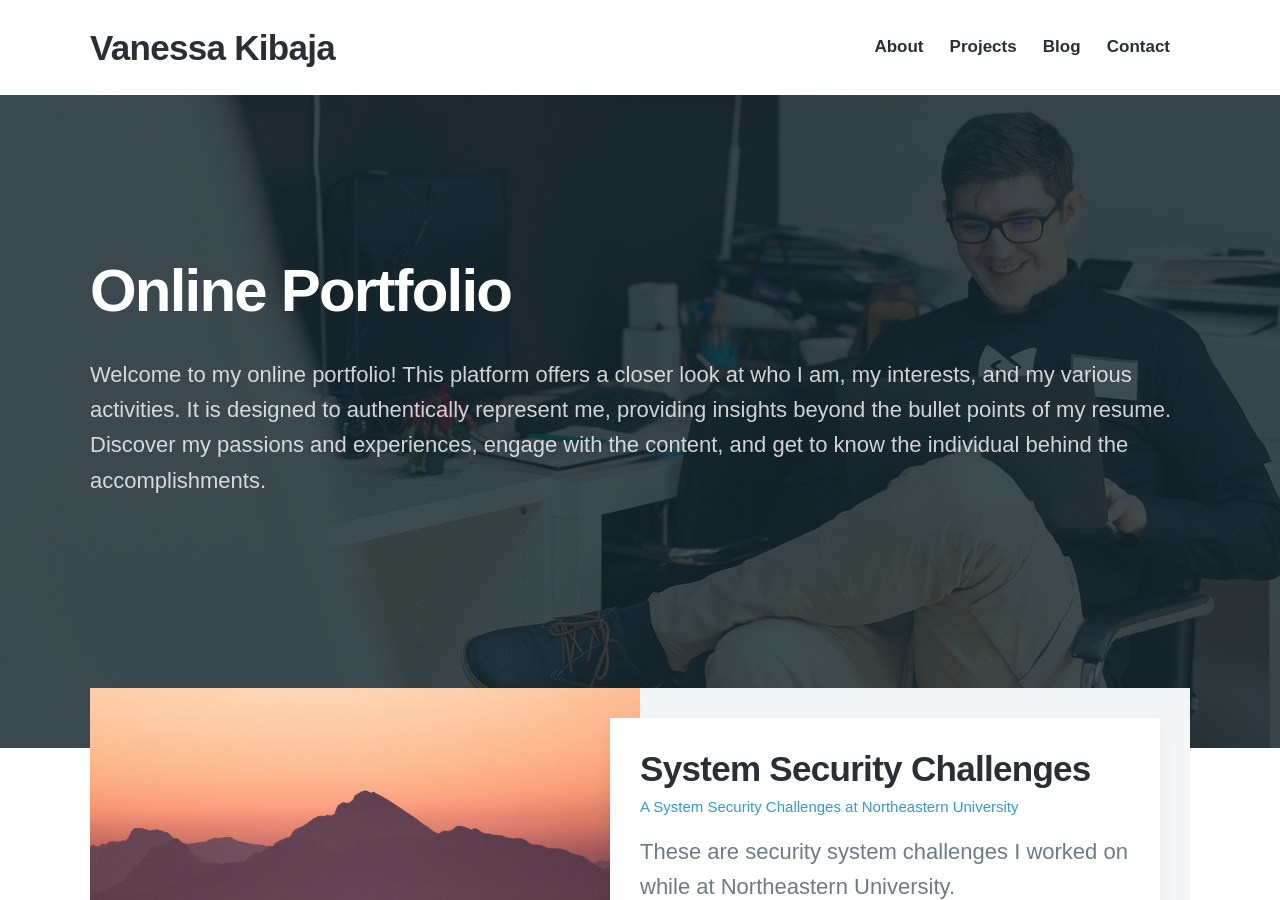
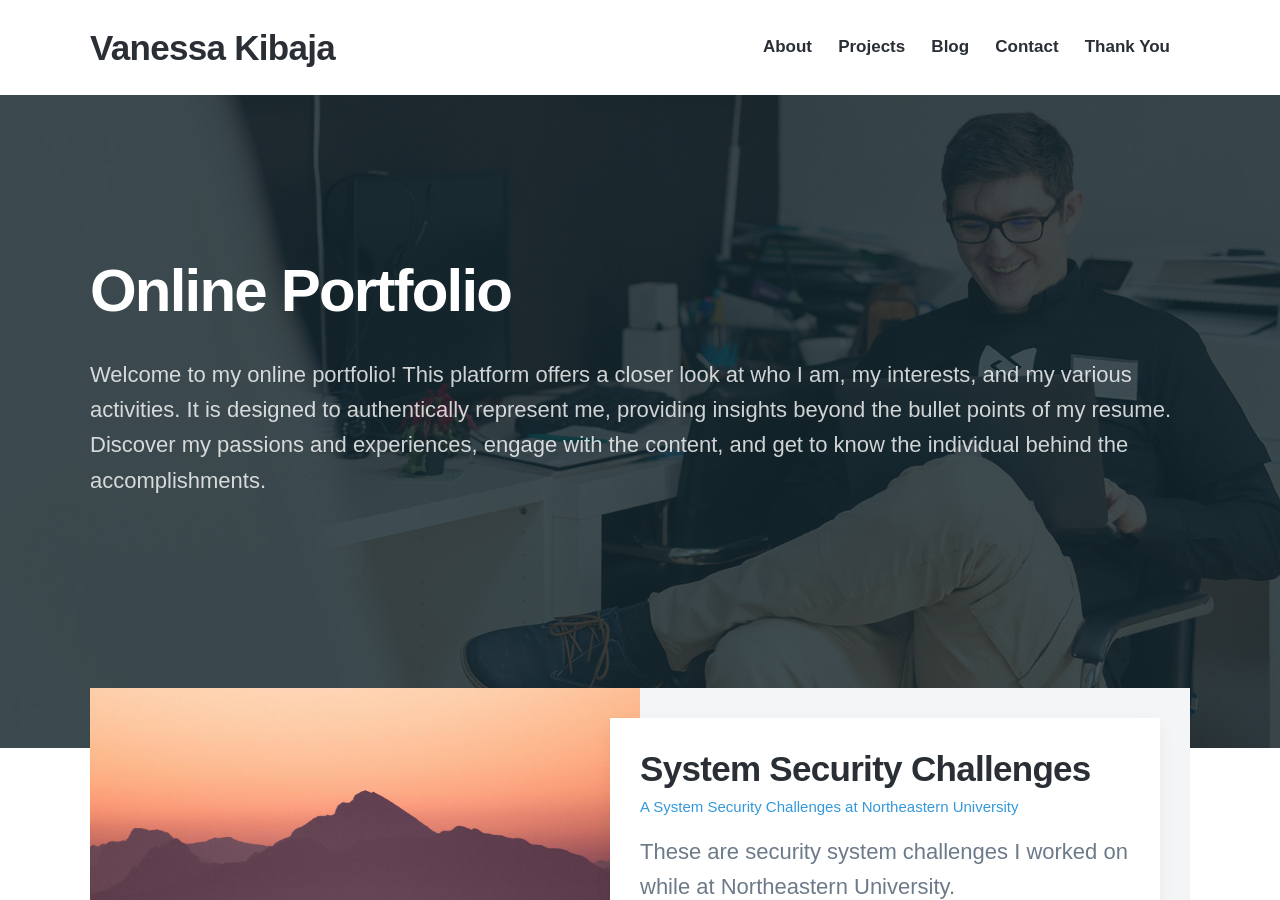
Before and after one commit to vkibaja/vkibaja.github.io, a Jekyll site: the page built from index.html, in a window 1280 px wide and 900 px high. Built offline with Jekyll 4.4.1, drawn with Linux system fonts in a browser that asks for light colours; nearby versions of some CDN libraries; some web fonts are replaced.

Commit message:
Update settings.yml

```diff
--- a/_data/settings.yml
+++ b/_data/settings.yml
@@ -16,6 +16,8 @@ menu_settings:
       url: '/blog/'
     - title: 'Contact'
       url: '/contact'
+    - title: 'Thank You'
+      url: '/thanks'
 
 footer_settings:
   footer_tagline: Vanessa Portfolio.
```
